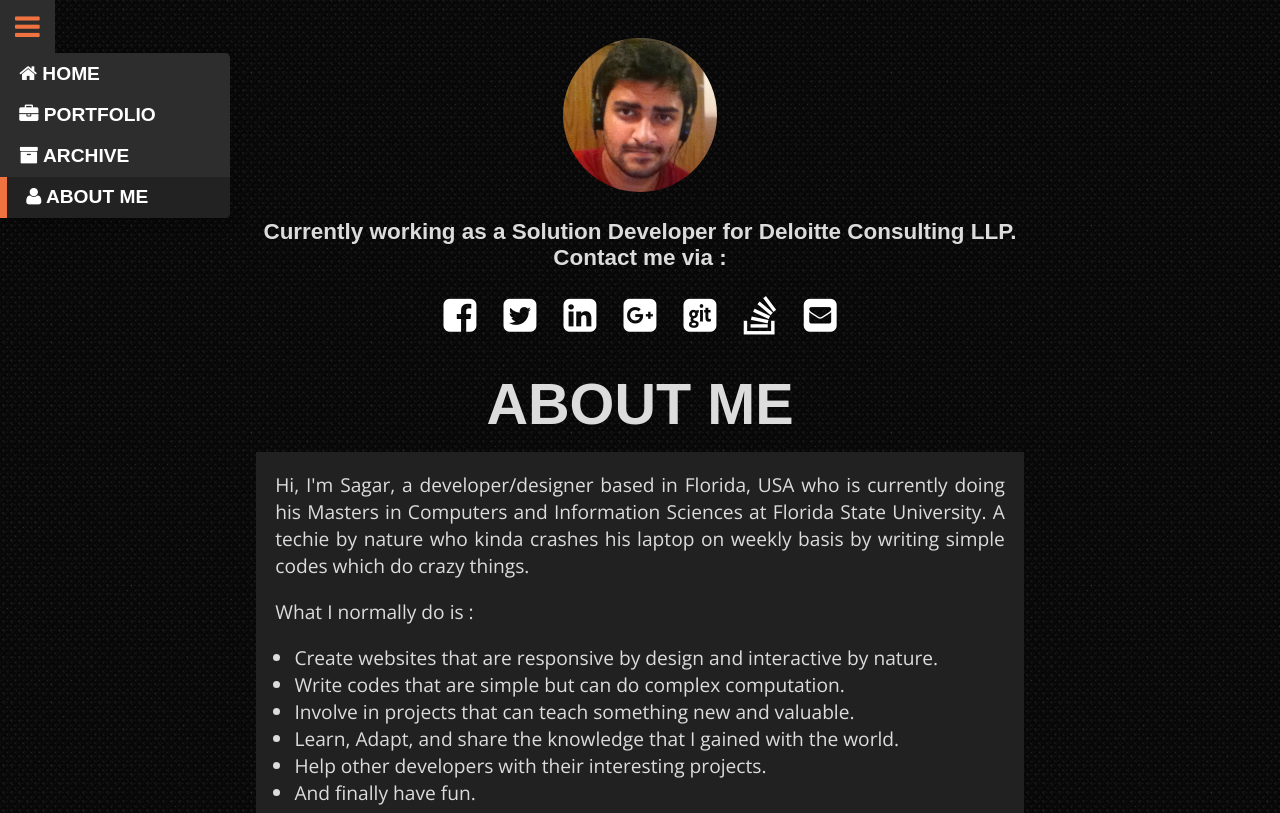
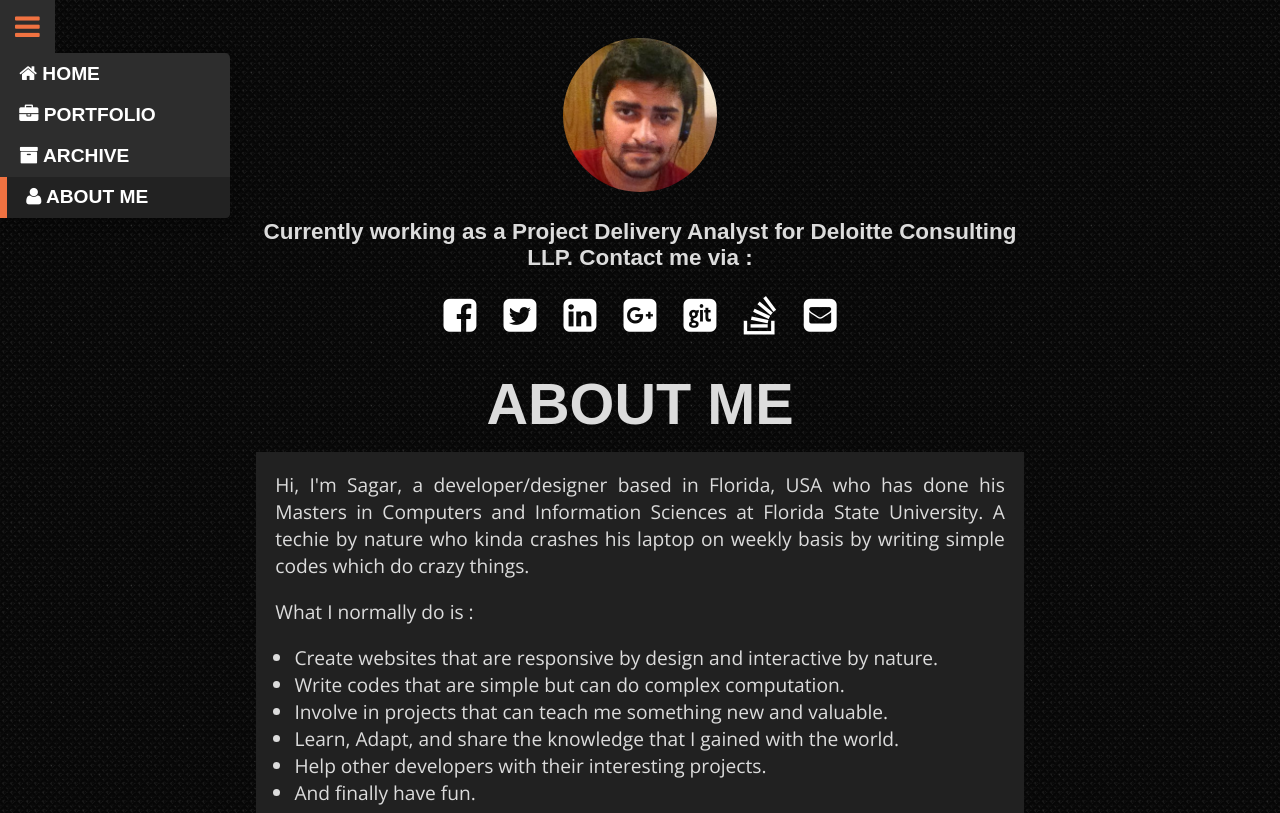
Before and after one commit to dvenkatsagar/dvenkatsagar.github.io, a Jekyll site: the page built from about.html, in a window 1280 px wide. Shown: the top 813 px of the page. Built offline with Jekyll 4.4.1, drawn with Linux system fonts in a browser that asks for light colours; comment, search, counter and statistics services are not loaded.

Commit message:
Updated some information about me

```diff
--- a/about.html
+++ b/about.html
@@ -27,7 +27,7 @@ thumbnail: me
       <div class="pure-u-1">
         <div class="pure-g contact-details">
           <div class="pure-u-1">
-            <h3 class="contact-label">Currently working as a Solution Developer for Deloitte Consulting LLP. Contact me via :</h3>
+            <h3 class="contact-label">Currently working as a Project Delivery Analyst for Deloitte Consulting LLP. Contact me via :</h3>
           </div>
           <div class="pure-u-1 links">
             {% include social_links.html %}
@@ -41,7 +41,7 @@ thumbnail: me
       <div class="pure-u-1 content-panel">
         <div class="pure-g">
           <div class="pure-u-1">
-            <p>Hi, I'm Sagar, a developer/designer based in Florida, USA who is currently doing his Masters in Computers and Information Sciences at Florida State University.
+            <p>Hi, I'm Sagar, a developer/designer based in Florida, USA who has done his Masters in Computers and Information Sciences at Florida State University.
               A techie by nature who kinda crashes his laptop on weekly basis by writing simple codes which do crazy things.
             </p>
             <p>What I normally do is :</p>
@@ -50,7 +50,7 @@ thumbnail: me
             <ul>
               <li>Create websites that are responsive by design and interactive by nature.</li>
               <li>Write codes that are simple but can do complex computation.</li>
-              <li>Involve in projects that can teach something new and valuable.</li>
+              <li>Involve in projects that can teach me something new and valuable.</li>
               <li>Learn, Adapt, and share the knowledge that I gained with the world.</li>
               <li>Help other developers with their interesting projects.</li>
               <li>And finally have fun.</li>
```
